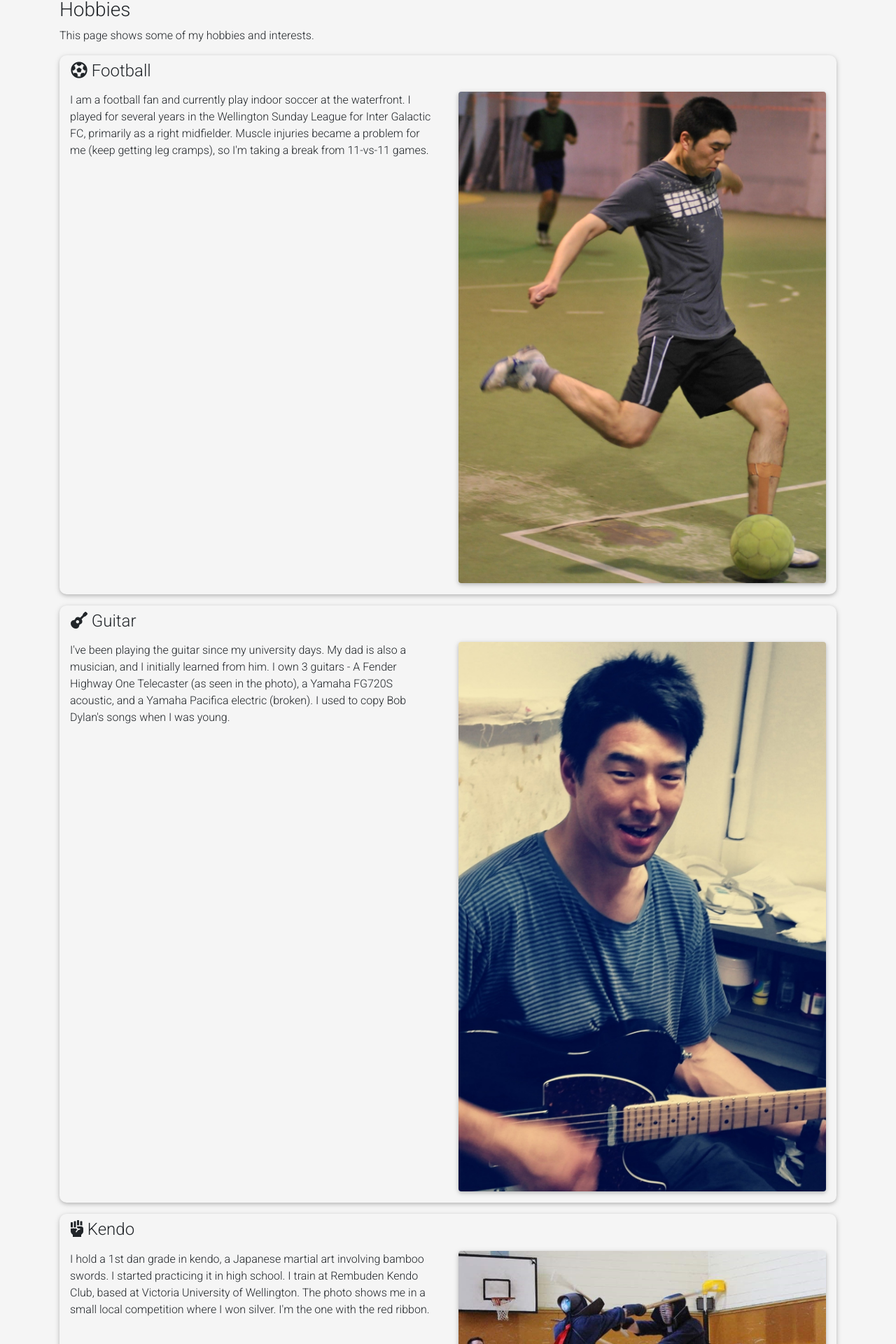
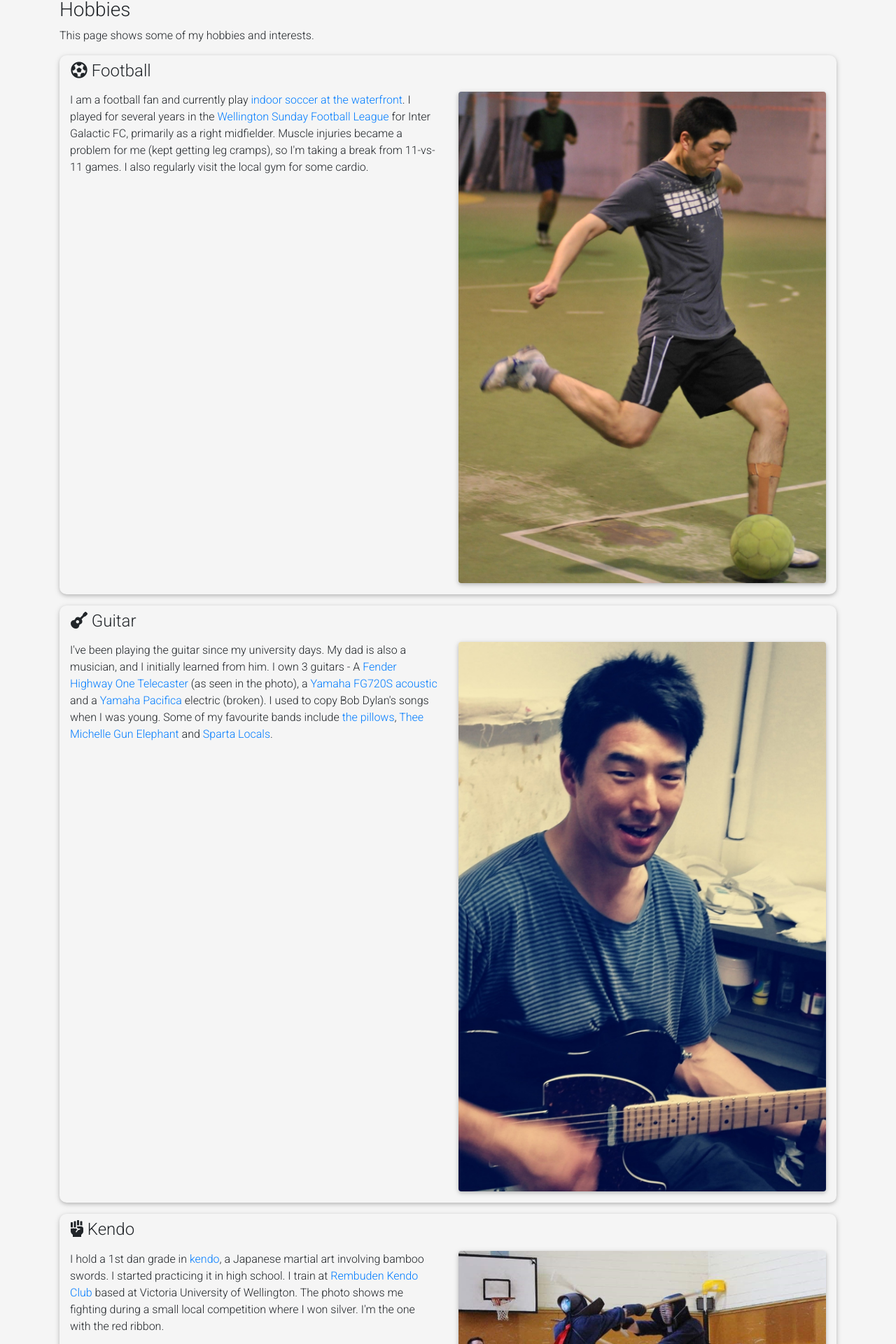
Before and after one commit to oosacker/portfoliio-site, a React (Create React App) app: page /hobbies in a window 1280 px wide. Shown: the part 73-1993 px from the top of the page at 70% size. Built offline with nearby package versions, Linux system fonts and the light colour scheme.

Commit message:
update hobby text

```diff
--- a/src/pages/hobbies.js
+++ b/src/pages/hobbies.js
@@ -21,7 +21,13 @@ const Hobbies = () => {
                 <HobbyCard
                     title="Football"
                     icon={"futbol"}
-                    desc="I am a football fan and currently play indoor soccer at the waterfront. I played for several years in the Wellington Sunday League for Inter Galactic FC, primarily as a right midfielder. Muscle injuries became a problem for me (keep getting leg cramps), so I'm taking a break from 11-vs-11 games."
+                    desc={[
+                        "I am a football fan and currently play ",
+                        <a href="https://www.wis.net.nz/sports/indoor-soccer/indoor-soccer-rules-game-info/">indoor soccer at the waterfront</a>,
+                        ". I played for several years in the ",
+                        <a href="https://www.sportzone.org.nz/wellington-sunday-league/home">Wellington Sunday Football League</a>,
+                        " for Inter Galactic FC, primarily as a right midfielder. Muscle injuries became a problem for me (kept getting leg cramps), so I'm taking a break from 11-vs-11 games. I also regularly visit the local gym for some cardio."
+                    ]}
                     image={"./images/hobby_img/football/1.jpg"}
                 />
             </MDBRow>
@@ -30,7 +36,22 @@ const Hobbies = () => {
                 <HobbyCard
                     title="Guitar"
                     icon={"guitar"}
-                    desc="I've been playing the guitar since my university days. My dad is also a musician, and I initially learned from him. I own 3 guitars - A Fender Highway One Telecaster (as seen in the photo), a Yamaha FG720S acoustic, and a Yamaha Pacifica electric (broken). I used to copy Bob Dylan's songs when I was young."
+                    desc={[
+                        "I've been playing the guitar since my university days. My dad is also a musician, and I initially learned from him. I own 3 guitars - A ",
+                        <a href="https://www.musicradar.com/reviews/guitars/fender-highway-one-telecaster-25977">Fender Highway One Telecaster</a>,
+                        " (as seen in the photo), a ",
+                        <a href="https://www.musiciansfriend.com/guitars/open-box-yamaha-fg720s-acoustic-guitar">Yamaha FG720S acoustic</a> ,
+                        " and a ",
+                        <a href= "https://www.musicworks.co.nz/electric-guitars/pac112jbl-yamaha-pac112-pacifica-112-electric-guitar-black/">Yamaha Pacifica</a>,
+                        " electric (broken). I used to copy Bob Dylan's songs when I was young. Some of my favourite bands include ",
+                        <a href= "http://pillows.jp/english/">the pillows</a>,
+                        ", ",
+                        <a href= "https://www.universal-music.co.jp/tmge/"> Thee Michelle Gun Elephant</a>,
+                        " and ",
+                        <a href= "http://spartalocals.net/"> Sparta Locals</a>,
+                        "."
+
+                    ]}
                     image={"./images/hobby_img/guitar/5.jpg"}
                 />
             </MDBRow>
@@ -39,7 +60,12 @@ const Hobbies = () => {
                 <HobbyCard
                     title="Kendo"
                     icon={"fist-raised"}
-                    desc="I hold a 1st dan grade in kendo, a Japanese martial art involving bamboo swords. I started practicing it in high school. I train at Rembuden Kendo Club, based at Victoria University of Wellington. The photo shows me in a small local competition where I won silver. I'm the one with the red ribbon."
+                    desc={[
+                        "I hold a 1st dan grade in ",
+                        <a href="https://en.wikipedia.org/wiki/Kendo">kendo</a>,
+                        ", a Japanese martial art involving bamboo swords. I started practicing it in high school. I train at ",
+                        <a href="http://www.rembudenkendo.co.nz/">Rembuden Kendo Club</a>,
+                        " based at Victoria University of Wellington. The photo shows me fighting during a small local competition where I won silver. I'm the one with the red ribbon."]}
                     image={"./images/hobby_img/kendo/3.jpg"}
                 />
             </MDBRow>
```
Also changed, not shown: src/testcomponent.js (deleted, +0 -20 lines).
